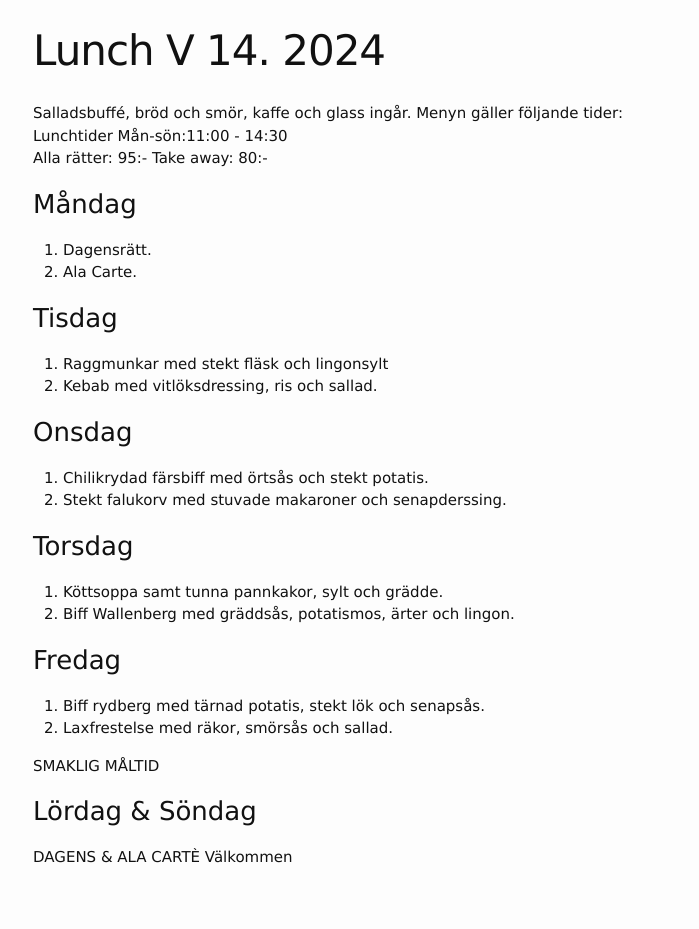
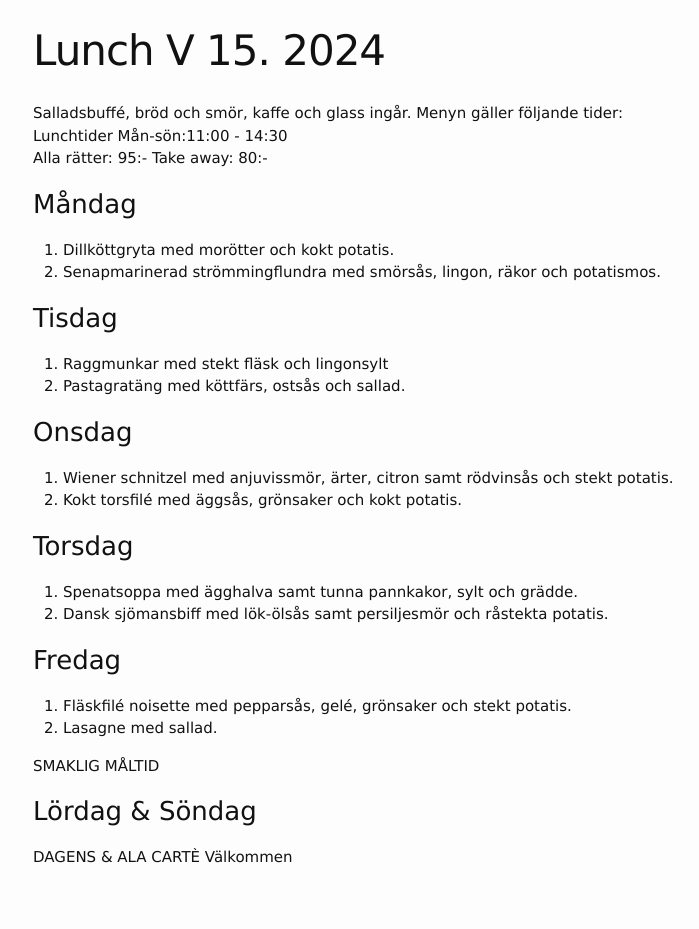
Before and after one commit to FarInn62/farinn62.github.io, a Jekyll site: the page built from lunch.md, in a window 1280 px wide. Shown: the whole page, without its empty margins (237-936 px from the left). Built offline with Jekyll 4.4.1, drawn with Linux system fonts in a browser that asks for light colours.

Commit message:
Update lunch.md

```diff
--- a/lunch.md
+++ b/lunch.md
@@ -1,6 +1,6 @@
 ---
 layout: foodmenu
-title: Lunch V 14. 2024
+title: Lunch V 15. 2024
 permalink: /lunch/
 published: true
 ---
@@ -11,28 +11,28 @@ Alla rätter: 95:- Take away: 80:-
 
 ### Måndag
 
-1. Dagensrätt.
-2. Ala Carte.
+1. Dillköttgryta med morötter och kokt potatis.
+2. Senapmarinerad strömmingflundra med smörsås, lingon, räkor och potatismos.
 
 ### Tisdag
 
 1. Raggmunkar med stekt fläsk och lingonsylt
-2. Kebab med vitlöksdressing, ris och sallad.
+2. Pastagratäng med köttfärs, ostsås och sallad.
 
 ### Onsdag
 
-1. Chilikrydad färsbiff med örtsås och stekt potatis.
-2. Stekt falukorv med stuvade makaroner och senapderssing.
+1. Wiener schnitzel med anjuvissmör, ärter, citron samt rödvinsås och stekt potatis.
+2. Kokt torsfilé med äggsås, grönsaker och kokt potatis.
 
 ### Torsdag
 
-1. Köttsoppa samt tunna pannkakor, sylt och grädde.
-2. Biff Wallenberg med gräddsås, potatismos, ärter och lingon.
+1. Spenatsoppa med ägghalva samt tunna pannkakor, sylt och grädde.
+2. Dansk sjömansbiff med lök-ölsås samt persiljesmör och råstekta potatis.
 
 ### Fredag
 
-1. Biff rydberg med tärnad potatis, stekt lök och senapsås.
-2. Laxfrestelse med räkor, smörsås och sallad.
+1. Fläskfilé noisette med pepparsås, gelé, grönsaker och stekt potatis.
+2. Lasagne med sallad.
 
 SMAKLIG MÅLTID
 ### Lördag & Söndag
```
